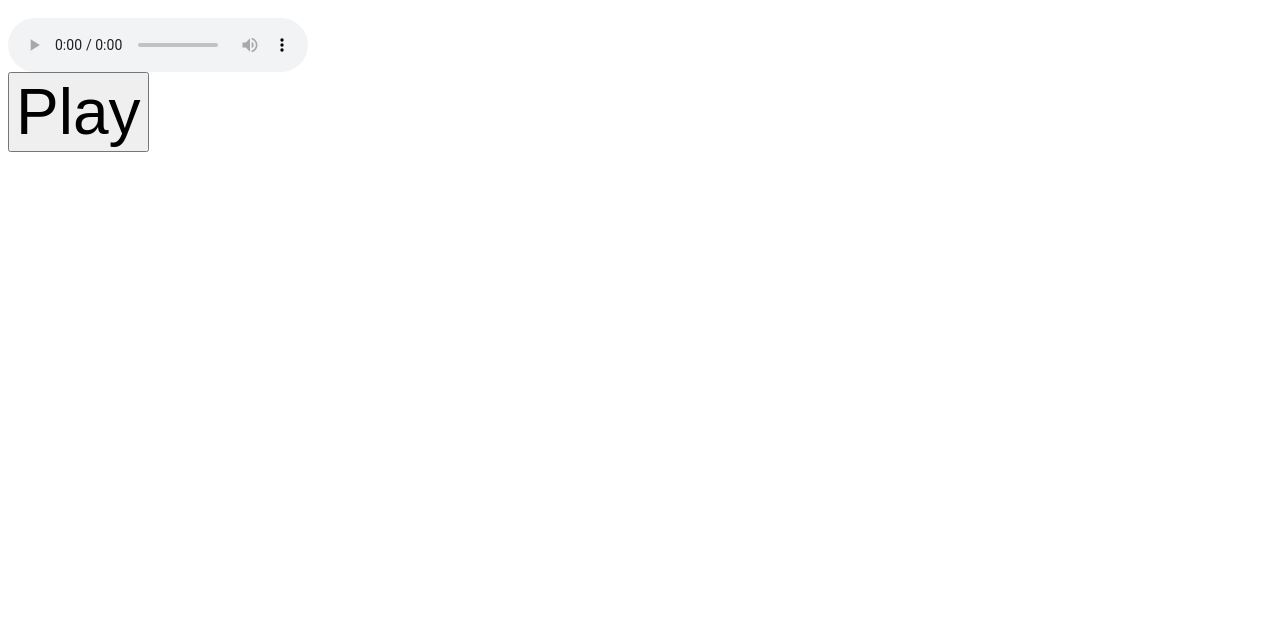
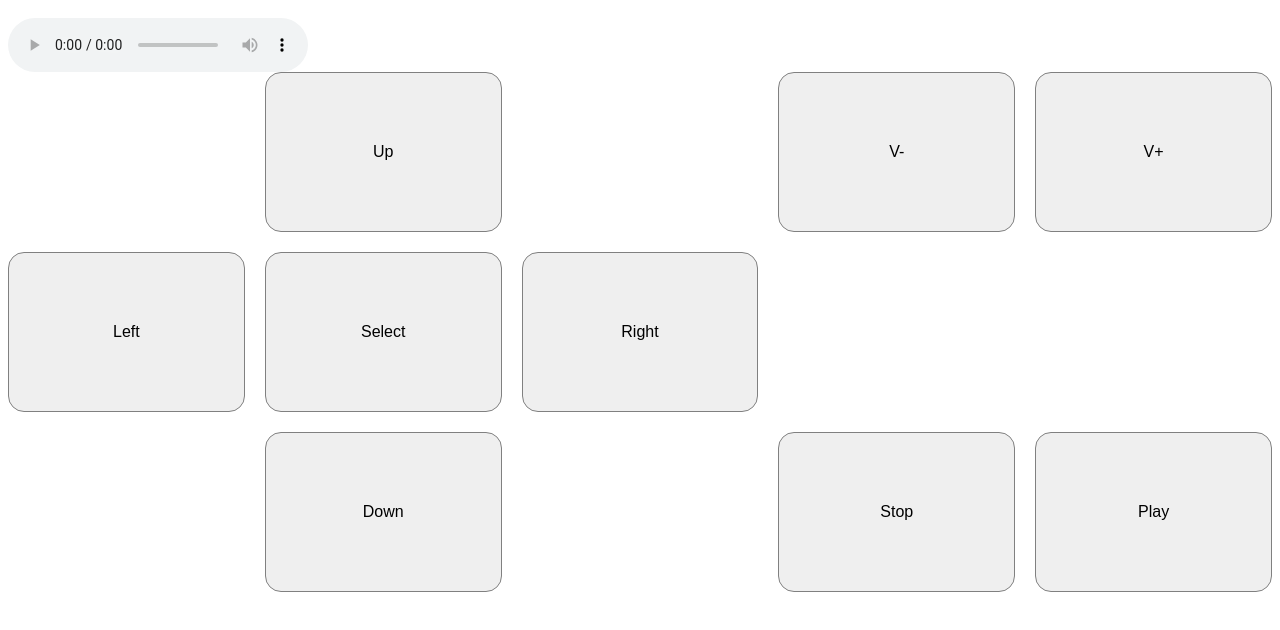
Before and after one commit to oswalde-p/media-control-server, a website: page src/public/index.html in a window 1280 px wide. Shown: the part 48-678 px from the top of the page. Drawn offline with Linux system fonts and the light colour scheme.

Commit message:
Add more buttons

```diff
--- a/src/public/index.css
+++ b/src/public/index.css
@@ -2,7 +2,63 @@ h1 {
   color: blue;
 }
 
+#controls {
+  display: grid;
+  grid-column-gap: 20px;
+  grid-row-gap: 20px;
+  grid-template-columns: repeat(5, 1fr);
+  grid-template-rows: repeat(3, 1fr);
+}
+
+#controls > button {
+  border: 1px solid gray;
+  border-radius: 1em;
+  display: block;
+  height: 20vh;
+  font-size: 1em;
+}
+
 #button-play {
-  display: block;
-  font-size: 4em;
+  grid-column: 5;
+  grid-row: 3;
 }
+
+#button-stop {
+  grid-column: 4;
+  grid-row: 3;
+}
+
+#button-volume-up {
+  grid-column: 5;
+  grid-row: 1;
+}
+
+#button-volume-down {
+  grid-column: 4;
+  grid-row: 1;
+}
+
+#button-up {
+  grid-column: 2;
+  grid-row: 1;
+}
+
+#button-down {
+  grid-column: 2;
+  grid-row: 3;
+}
+
+#button-left {
+  grid-column: 1;
+  grid-row: 2;
+}
+
+#button-right {
+  grid-column: 3;
+  grid-row: 2;
+}
+
+#button-select {
+  grid-column: 2;
+  grid-row: 2;
+}
--- a/src/public/index.html
+++ b/src/public/index.html
@@ -9,9 +9,18 @@
     <source src="silence-1h.mp3" type="audio/mp3"/>
   </audio>
 
-  <form>
-    <input type="button" id="button-play" value="Play"></input>
-  </form>
+  <div id="controls">
+    <button id="button-play">Play</button>
+    <button id="button-stop">Stop</button>
+    <button id="button-up">Up</button>
+    <button id="button-down">Down</button>
+    <button id="button-left">Left</button>
+    <button id="button-right">Right</button>
+    <button id="button-select">Select</button>
+    <button id="button-volume-up">V+</button>
+    <button id="button-volume-down">V-</button>
+
+  </div>
   <script src="index.js"></script>
 
 </html>
--- a/src/public/index.js
+++ b/src/public/index.js
@@ -16,12 +16,8 @@ if ('mediaSession' in navigator) {
     ]
   });
 
-  navigator.mediaSession.setActionHandler('play', play);
-  navigator.mediaSession.setActionHandler('pause', pause);
-  navigator.mediaSession.setActionHandler('seekbackward', function() { /* Code excerpted. */ });
-  navigator.mediaSession.setActionHandler('seekforward', function() { /* Code excerpted. */ });
-  navigator.mediaSession.setActionHandler('previoustrack', function() { /* Code excerpted. */ });
-  navigator.mediaSession.setActionHandler('nexttrack', function() { /* Code excerpted. */ });
+  navigator.mediaSession.setActionHandler('play', play)
+  navigator.mediaSession.setActionHandler('pause', pause)
 }
 
 let isAudioPlaying = false
@@ -36,17 +32,43 @@ function sendToServer(command){
 const playButton = document.getElementById('button-play')
 playButton.addEventListener('click', () => isAudioPlaying ? pause() : play())
 
+const stopButton = document.getElementById('button-stop')
+stopButton.addEventListener('click', stop)
+
+const upButton = document.getElementById('button-up')
+upButton.addEventListener('click', () => sendToServer('up'))
+const downButton = document.getElementById('button-down')
+downButton.addEventListener('click', () => sendToServer('down'))
+const leftButton = document.getElementById('button-left')
+leftButton.addEventListener('click', () => sendToServer('left'))
+const rightButton = document.getElementById('button-right')
+rightButton.addEventListener('click', () => sendToServer('right'))
+
+const selectButton = document.getElementById('button-select')
+selectButton.addEventListener('click', () => sendToServer('return'))
+
+const volumeUpButton = document.getElementById('button-volume-up')
+volumeUpButton.addEventListener('click', () => sendToServer('volumeup'))
+const volumeDownButton = document.getElementById('button-volume-down')
+volumeDownButton.addEventListener('click', () => sendToServer('volumedown'))
 
 function play() {
   document.querySelector('audio').play()
-  sendToServer('play')
+  sendToServer('space')
   isAudioPlaying = true
-  playButton.value = 'Pause'
+  playButton.innerHTML = 'Pause'
 }
 
 function pause() {
   document.querySelector('audio').pause()
-  sendToServer('pause')
+  sendToServer('space')
   isAudioPlaying = false
-  playButton.value = 'Play'
+  playButton.innerHTML = 'Play'
 }
+
+function stop() {
+  document.querySelector('audio').pause()
+  sendToServer('backspace')
+  isAudioPlaying = false
+  playButton.innerHTML = 'Play'
+}
```
